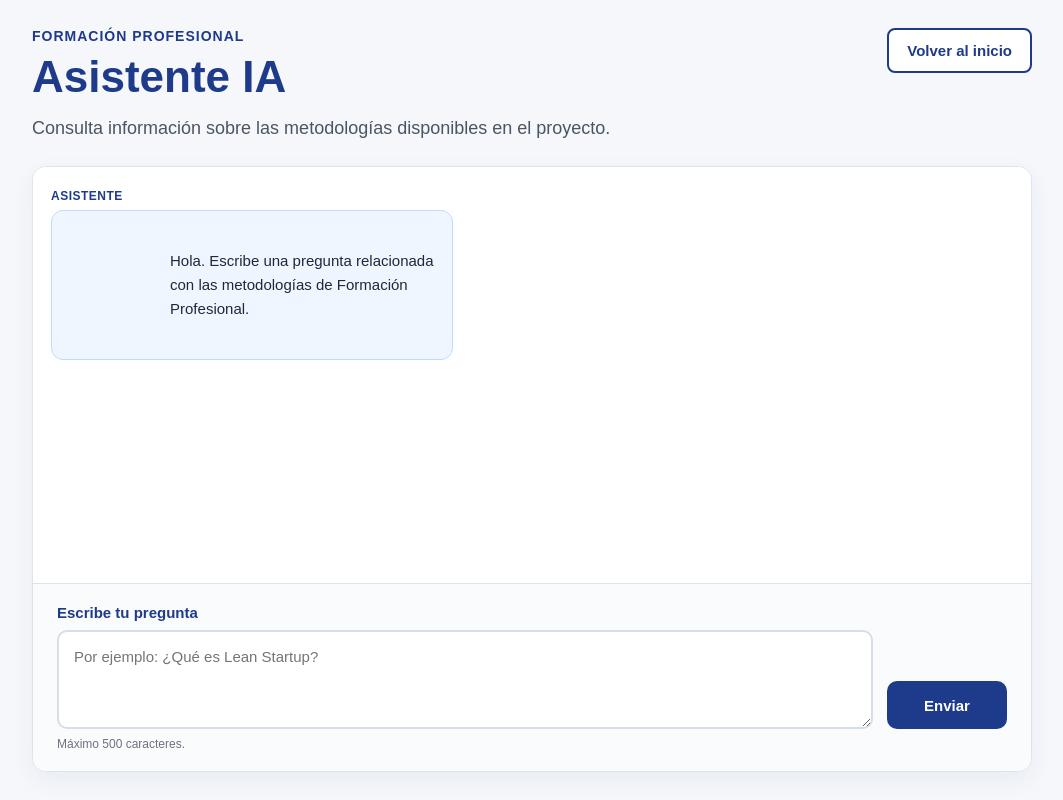
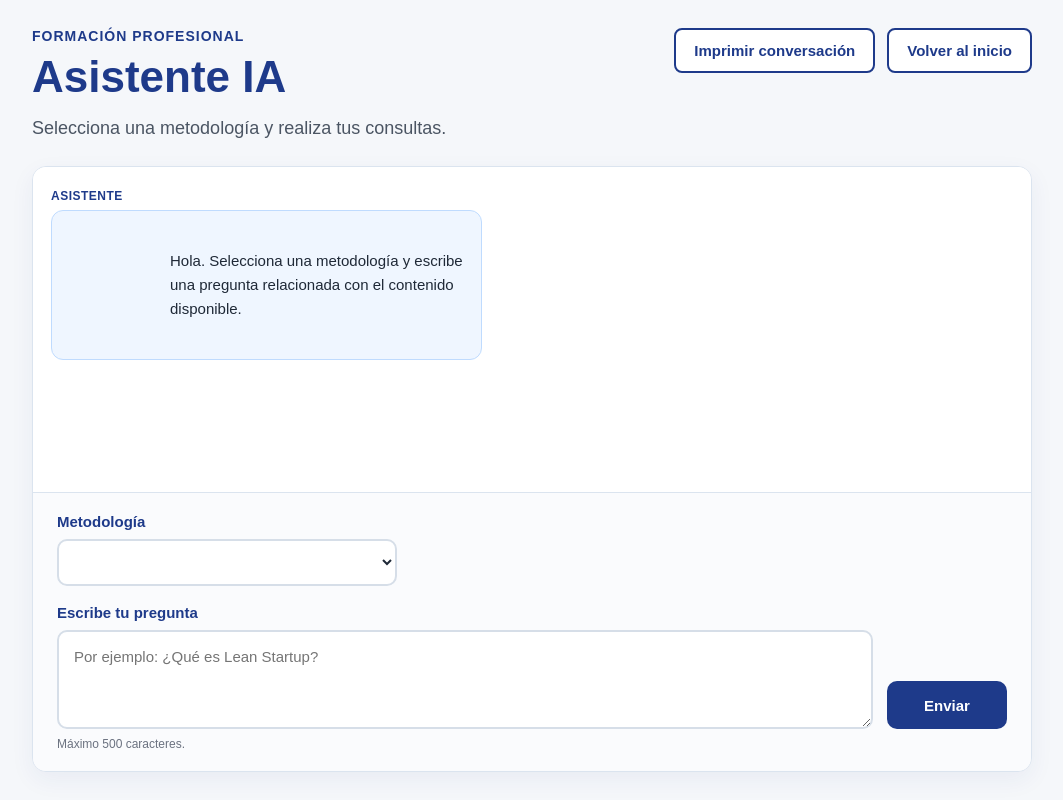
Before and after one commit to Violetarki/Proyecto-IA-FP, a Flask app: page /chat in a window 1280 px wide. Shown: the whole page, without its empty margins (108-1171 px from the left). Run offline with Flask 3, Linux system fonts and the light colour scheme; lists and menus that the app fills with data are empty.

Commit message:
Mejora del chatbot: historial, selección de metodología e impresión

```diff
--- a/web/app.py
+++ b/web/app.py
@@ -27,8 +27,11 @@ from werkzeug.utils import secure_filename
 from src.ingestion.indexador import indexar_documentos
 from src.rag.rag_pipeline import RAG
 
+
 app = Flask(__name__)
 rag = RAG()
+
+
 # La clave secreta permite que Flask gestione las sesiones.
 #
 # Primero intenta leerla desde una variable de entorno.
@@ -77,7 +80,9 @@ def obtener_metodologias() -> list[str]:
     return sorted(metodologias)
 
 
-def mostrar_nombre_metodologia(metodologia: str) -> str:
+def mostrar_nombre_metodologia(
+    metodologia: str,
+) -> str:
     """
     Convierte el nombre de una carpeta en un texto legible.
 
@@ -101,7 +106,9 @@ def obtener_carpeta_metodologia(
     if not metodologia:
         return None
 
-    carpeta_metodologia = CARPETA_DOCUMENTOS / metodologia
+    carpeta_metodologia = (
+        CARPETA_DOCUMENTOS / metodologia
+    )
 
     if not carpeta_metodologia.exists():
         return None
@@ -112,13 +119,17 @@ def obtener_carpeta_metodologia(
     return carpeta_metodologia
 
 
-def obtener_documentos(metodologia: str) -> list[str]:
+def obtener_documentos(
+    metodologia: str,
+) -> list[str]:
     """
     Devuelve los archivos PDF de una metodología.
     """
 
-    carpeta_metodologia = obtener_carpeta_metodologia(
-        metodologia
+    carpeta_metodologia = (
+        obtener_carpeta_metodologia(
+            metodologia
+        )
     )
 
     if carpeta_metodologia is None:
@@ -134,12 +145,17 @@ def obtener_documentos(metodologia: str) -> list[str]:
     return sorted(documentos)
 
 
-def es_pdf(nombre_archivo: str) -> bool:
+def es_pdf(
+    nombre_archivo: str,
+) -> bool:
     """
     Comprueba si un archivo tiene extensión PDF.
     """
 
-    return Path(nombre_archivo).suffix.lower() == ".pdf"
+    return (
+        Path(nombre_archivo).suffix.lower()
+        == ".pdf"
+    )
 
 
 def profesor_autenticado() -> bool:
@@ -147,10 +163,15 @@ def profesor_autenticado() -> bool:
     Comprueba si el profesor ha iniciado sesión.
     """
 
-    return session.get("profesor_autenticado", False)
+    return session.get(
+        "profesor_autenticado",
+        False,
+    )
 
 
-def login_requerido(funcion: Callable) -> Callable:
+def login_requerido(
+    funcion: Callable,
+) -> Callable:
     """
     Protege una ruta para que solo pueda acceder
     un profesor autenticado.
@@ -159,16 +180,27 @@ def login_requerido(funcion: Callable) -> Callable:
     """
 
     @wraps(funcion)
-    def funcion_protegida(*args, **kwargs):
+    def funcion_protegida(
+        *args,
+        **kwargs,
+    ):
         if not profesor_autenticado():
             flash(
-                "Debes iniciar sesión para acceder al panel.",
+                (
+                    "Debes iniciar sesión para "
+                    "acceder al panel."
+                ),
                 "error",
             )
 
-            return redirect(url_for("login"))
+            return redirect(
+                url_for("login")
+            )
 
-        return funcion(*args, **kwargs)
+        return funcion(
+            *args,
+            **kwargs,
+        )
 
     return funcion_protegida
 
@@ -179,17 +211,43 @@ def inicio():
     Muestra la portada principal de la aplicación.
     """
 
-    return render_template("inicio.html")
+    return render_template(
+        "inicio.html"
+    )
 
-@app.route("/chat", methods=["GET", "POST"])
+
+@app.route(
+    "/chat",
+    methods=["GET", "POST"],
+)
 def chat():
     """
     Muestra la interfaz pública del chatbot y procesa
     las preguntas realizadas por el alumnado.
+
+    El alumno puede elegir la metodología sobre la que
+    desea realizar la consulta. Además, se recupera el
+    historial completo para mostrar toda la conversación.
     """
 
-    pregunta = ""
-    respuesta = ""
+    metodologias = obtener_metodologias()
+
+    metodologia_seleccionada = (
+        request.form.get(
+            "metodologia",
+            "lean_startup",
+        )
+    )
+
+    if (
+        metodologia_seleccionada
+        not in metodologias
+    ):
+        metodologia_seleccionada = (
+            metodologias[0]
+            if metodologias
+            else ""
+        )
 
     if request.method == "POST":
         pregunta = request.form.get(
@@ -203,26 +261,56 @@ def chat():
                 "error",
             )
 
+        elif not metodologia_seleccionada:
+            flash(
+                (
+                    "Debes seleccionar una "
+                    "metodología válida."
+                ),
+                "error",
+            )
+
         else:
             try:
-                respuesta = rag.responder(
+                rag.responder(
                     pregunta=pregunta,
-                    metodologia="lean_startup",
+                    metodologia=(
+                        metodologia_seleccionada
+                    ),
                 )
 
             except Exception as error:
                 flash(
-                    f"No se ha podido generar la respuesta: {error}",
+                    (
+                        "No se ha podido generar "
+                        f"la respuesta: {error}"
+                    ),
                     "error",
                 )
 
+    conversacion = (
+        rag.historial.obtener_historial(
+            rag.id_conversacion
+        )
+    )
+
     return render_template(
         "chatbot.html",
-        pregunta=pregunta,
-        respuesta=respuesta,
+        conversacion=conversacion,
+        metodologias=metodologias,
+        metodologia_seleccionada=(
+            metodologia_seleccionada
+        ),
+        mostrar_nombre_metodologia=(
+            mostrar_nombre_metodologia
+        ),
     )
 
-@app.route("/login", methods=["GET", "POST"])
+
+@app.route(
+    "/login",
+    methods=["GET", "POST"],
+)
 def login():
     """
     Muestra y procesa el formulario de acceso
@@ -230,36 +318,63 @@ def login():
     """
 
     if profesor_autenticado():
-        return redirect(url_for("gestionar_documentos"))
+        return redirect(
+            url_for(
+                "gestionar_documentos"
+            )
+        )
 
     if request.method == "POST":
-        usuario = request.form.get("usuario", "").strip()
-        contrasena = request.form.get("contrasena", "")
+        usuario = request.form.get(
+            "usuario",
+            "",
+        ).strip()
+
+        contrasena = request.form.get(
+            "contrasena",
+            "",
+        )
 
         credenciales_correctas = (
             usuario == USUARIO_PROFESOR
-            and contrasena == CONTRASENA_PROFESOR
+            and contrasena
+            == CONTRASENA_PROFESOR
         )
 
         if credenciales_correctas:
-            session["profesor_autenticado"] = True
-            session["usuario_profesor"] = usuario
+            session[
+                "profesor_autenticado"
+            ] = True
+
+            session[
+                "usuario_profesor"
+            ] = usuario
 
             flash(
-                "Has iniciado sesión correctamente.",
+                (
+                    "Has iniciado sesión "
+                    "correctamente."
+                ),
                 "exito",
             )
 
             return redirect(
-                url_for("gestionar_documentos")
+                url_for(
+                    "gestionar_documentos"
+                )
             )
 
         flash(
-            "El usuario o la contraseña no son correctos.",
+            (
+                "El usuario o la contraseña "
+                "no son correctos."
+            ),
             "error",
         )
 
-    return render_template("login.html")
+    return render_template(
+        "login.html"
+    )
 
 
 @app.route("/logout")
@@ -271,14 +386,21 @@ def logout():
     session.clear()
 
     flash(
-        "Has cerrado sesión correctamente.",
+        (
+            "Has cerrado sesión "
+            "correctamente."
+        ),
         "informacion",
     )
 
-    return redirect(url_for("inicio"))
+    return redirect(
+        url_for("inicio")
+    )
 
 
-@app.route("/profesor/documentos")
+@app.route(
+    "/profesor/documentos"
+)
 @login_requerido
 def gestionar_documentos():
     """
@@ -287,13 +409,19 @@ def gestionar_documentos():
     """
 
     metodologias = obtener_metodologias()
-    metodologia_seleccionada = request.args.get(
-        "metodologia"
+
+    metodologia_seleccionada = (
+        request.args.get(
+            "metodologia"
+        )
     )
 
     documentos = []
 
-    if metodologia_seleccionada in metodologias:
+    if (
+        metodologia_seleccionada
+        in metodologias
+    ):
         documentos = obtener_documentos(
             metodologia_seleccionada
         )
@@ -301,7 +429,9 @@ def gestionar_documentos():
     return render_template(
         "gestion_documentos.html",
         metodologias=metodologias,
-        metodologia_seleccionada=metodologia_seleccionada,
+        metodologia_seleccionada=(
+            metodologia_seleccionada
+        ),
         documentos=documentos,
         mostrar_nombre_metodologia=(
             mostrar_nombre_metodologia
@@ -319,26 +449,44 @@ def subir_documento():
     Sube un archivo PDF a la metodología seleccionada.
     """
 
-    metodologia = request.form.get("metodologia")
-    archivo = request.files.get("archivo")
+    metodologia = request.form.get(
+        "metodologia"
+    )
 
-    carpeta_metodologia = obtener_carpeta_metodologia(
-        metodologia
+    archivo = request.files.get(
+        "archivo"
+    )
+
+    carpeta_metodologia = (
+        obtener_carpeta_metodologia(
+            metodologia
+        )
     )
 
     if carpeta_metodologia is None:
         flash(
-            "La metodología seleccionada no es válida.",
+            (
+                "La metodología seleccionada "
+                "no es válida."
+            ),
             "error",
         )
 
         return redirect(
-            url_for("gestionar_documentos")
+            url_for(
+                "gestionar_documentos"
+            )
         )
 
-    if archivo is None or archivo.filename == "":
+    if (
+        archivo is None
+        or archivo.filename == ""
+    ):
         flash(
-            "Debes seleccionar un archivo.",
+            (
+                "Debes seleccionar "
+                "un archivo."
+            ),
             "error",
         )
 
@@ -349,11 +497,16 @@ def subir_documento():
             )
         )
 
-    nombre_seguro = secure_filename(archivo.filename)
+    nombre_seguro = secure_filename(
+        archivo.filename
+    )
 
     if not nombre_seguro:
         flash(
-            "El nombre del archivo no es válido.",
+            (
+                "El nombre del archivo "
+                "no es válido."
+            ),
             "error",
         )
 
@@ -366,7 +519,10 @@ def subir_documento():
 
     if not es_pdf(nombre_seguro):
         flash(
-            "Solo se permiten archivos PDF.",
+            (
+                "Solo se permiten "
+                "archivos PDF."
+            ),
             "error",
         )
 
@@ -378,12 +534,16 @@ def subir_documento():
         )
 
     ruta_destino = (
-        carpeta_metodologia / nombre_seguro
+        carpeta_metodologia
+        / nombre_seguro
     )
 
     if ruta_destino.exists():
         flash(
-            "Ya existe un documento con ese nombre.",
+            (
+                "Ya existe un documento "
+                "con ese nombre."
+            ),
             "error",
         )
 
@@ -394,10 +554,15 @@ def subir_documento():
             )
         )
 
-    archivo.save(ruta_destino)
+    archivo.save(
+        ruta_destino
+    )
 
     flash(
-        "Documento subido correctamente.",
+        (
+            "Documento subido "
+            "correctamente."
+        ),
         "exito",
     )
 
@@ -419,26 +584,41 @@ def eliminar_documento():
     Elimina un archivo PDF de la metodología seleccionada.
     """
 
-    metodologia = request.form.get("metodologia")
-    nombre_documento = request.form.get("documento")
+    metodologia = request.form.get(
+        "metodologia"
+    )
 
-    carpeta_metodologia = obtener_carpeta_metodologia(
-        metodologia
+    nombre_documento = request.form.get(
+        "documento"
+    )
+
+    carpeta_metodologia = (
+        obtener_carpeta_metodologia(
+            metodologia
+        )
     )
 
     if carpeta_metodologia is None:
         flash(
-            "La metodología seleccionada no es válida.",
+            (
+                "La metodología seleccionada "
+                "no es válida."
+            ),
             "error",
         )
 
         return redirect(
-            url_for("gestionar_documentos")
+            url_for(
+                "gestionar_documentos"
+            )
         )
 
     if not nombre_documento:
         flash(
-            "No se ha indicado ningún documento.",
+            (
+                "No se ha indicado "
+                "ningún documento."
+            ),
             "error",
         )
 
@@ -455,7 +635,10 @@ def eliminar_documento():
 
     if nombre_seguro != nombre_documento:
         flash(
-            "El nombre del documento no es válido.",
+            (
+                "El nombre del documento "
+                "no es válido."
+            ),
             "error",
         )
 
@@ -467,7 +650,8 @@ def eliminar_documento():
         )
 
     ruta_documento = (
-        carpeta_metodologia / nombre_seguro
+        carpeta_metodologia
+        / nombre_seguro
     )
 
     if not ruta_documento.exists():
@@ -488,7 +672,10 @@ def eliminar_documento():
         or not es_pdf(nombre_seguro)
     ):
         flash(
-            "El archivo seleccionado no es un PDF válido.",
+            (
+                "El archivo seleccionado "
+                "no es un PDF válido."
+            ),
             "error",
         )
 
@@ -502,7 +689,10 @@ def eliminar_documento():
     ruta_documento.unlink()
 
     flash(
-        "Documento eliminado correctamente.",
+        (
+            "Documento eliminado "
+            "correctamente."
+        ),
         "exito",
     )
 
@@ -525,35 +715,48 @@ def reconstruir_base_vectorial():
     el proceso completo de indexación.
     """
 
-    metodologia = request.form.get("metodologia")
+    metodologia = request.form.get(
+        "metodologia"
+    )
 
-    carpeta_metodologia = obtener_carpeta_metodologia(
-        metodologia
+    carpeta_metodologia = (
+        obtener_carpeta_metodologia(
+            metodologia
+        )
     )
 
     if carpeta_metodologia is None:
         flash(
-            "La metodología seleccionada no es válida.",
+            (
+                "La metodología seleccionada "
+                "no es válida."
+            ),
             "error",
         )
 
         return redirect(
-            url_for("gestionar_documentos")
+            url_for(
+                "gestionar_documentos"
+            )
         )
 
     try:
         indexar_documentos()
 
         flash(
-            "Base de conocimiento actualizada correctamente.",
+            (
+                "Base de conocimiento "
+                "actualizada correctamente."
+            ),
             "exito",
         )
 
     except Exception as error:
         flash(
             (
-                "No se ha podido actualizar la base "
-                f"de conocimiento: {error}"
+                "No se ha podido actualizar "
+                "la base de conocimiento: "
+                f"{error}"
             ),
             "error",
         )
@@ -565,5 +768,8 @@ def reconstruir_base_vectorial():
         )
     )
 
+
 if __name__ == "__main__":
-    app.run(debug=True)
+    app.run(
+        debug=True
+    )
--- a/web/static/styles.css
+++ b/web/static/styles.css
@@ -115,6 +115,7 @@ h3 {
     padding: 10px 16px;
     border: none;
     border-radius: 6px;
+    font-family: Arial, sans-serif;
     font-size: 14px;
     cursor: pointer;
 }
@@ -360,6 +361,13 @@ h3 {
     line-height: 1.5;
 }
 
+.acciones-chat {
+    display: flex;
+    align-items: center;
+    gap: 12px;
+    flex-shrink: 0;
+}
+
 .enlace-volver-chat {
     flex-shrink: 0;
     padding: 12px 18px;
@@ -370,10 +378,29 @@ h3 {
     font-size: 15px;
     font-weight: 600;
     text-decoration: none;
-    transition: background-color 0.2s ease;
+    transition:
+        background-color 0.2s ease,
+        border-color 0.2s ease;
 }
 
 .enlace-volver-chat:hover {
+    background-color: #eff6ff;
+}
+
+.boton-imprimir {
+    padding: 12px 18px;
+    border: 2px solid #1e3a8a;
+    border-radius: 8px;
+    background-color: #ffffff;
+    color: #1e3a8a;
+    font-size: 15px;
+    font-weight: 600;
+    transition:
+        background-color 0.2s ease,
+        border-color 0.2s ease;
+}
+
+.boton-imprimir:hover {
     background-color: #eff6ff;
 }
 
@@ -462,6 +489,29 @@ h3 {
     font-weight: 700;
 }
 
+.grupo-metodologia {
+    margin-bottom: 18px;
+}
+
+.grupo-metodologia select {
+    width: 100%;
+    max-width: 340px;
+    padding: 12px 14px;
+    border: 2px solid #d6dee8;
+    border-radius: 10px;
+    background-color: #ffffff;
+    color: #1f2937;
+    font-family: Arial, sans-serif;
+    font-size: 15px;
+    cursor: pointer;
+}
+
+.grupo-metodologia select:focus {
+    border-color: #2563eb;
+    outline: none;
+    box-shadow: 0 0 0 3px rgba(37, 99, 235, 0.12);
+}
+
 .contenedor-pregunta {
     display: flex;
     align-items: flex-end;
@@ -506,6 +556,10 @@ h3 {
     font-size: 12px;
 }
 
+/* ===========================
+   DISEÑO RESPONSIVE
+=========================== */
+
 @media (max-width: 700px) {
     .pagina-chat {
         padding: 20px 12px;
@@ -528,8 +582,16 @@ h3 {
         font-size: 16px;
     }
 
+    .acciones-chat {
+        width: 100%;
+        align-items: stretch;
+        flex-direction: column;
+    }
+
+    .boton-imprimir,
     .enlace-volver-chat {
-        align-self: flex-start;
+        width: 100%;
+        text-align: center;
     }
 
     .ventana-chat {
@@ -544,6 +606,10 @@ h3 {
 
     .formulario-chat {
         padding: 18px;
+    }
+
+    .grupo-metodologia select {
+        max-width: none;
     }
 
     .contenedor-pregunta {
@@ -571,3 +637,97 @@ h3 {
         flex-direction: column;
     }
 }
+
+/* ===========================
+   IMPRESIÓN Y PDF
+=========================== */
+
+@media print {
+    @page {
+        margin: 18mm;
+    }
+
+    body,
+    .pagina-chat {
+        padding: 0;
+        background-color: #ffffff;
+        color: #000000;
+    }
+
+    .contenedor-chat {
+        width: 100%;
+        max-width: none;
+        min-height: auto;
+        margin: 0;
+    }
+
+    .acciones-chat,
+    .formulario-chat,
+    .mensajes {
+        display: none;
+    }
+
+    .cabecera-chat {
+        display: block;
+        margin-bottom: 22px;
+        padding-bottom: 14px;
+        border-bottom: 1px solid #999999;
+    }
+
+    .cabecera-chat h1 {
+        color: #000000;
+        font-size: 28px;
+    }
+
+    .etiqueta-chat,
+    .descripcion-chat {
+        color: #333333;
+    }
+
+    .panel-chat {
+        display: block;
+        overflow: visible;
+        border: none;
+        border-radius: 0;
+        box-shadow: none;
+    }
+
+    .ventana-chat {
+        display: block;
+        min-height: auto;
+        max-height: none;
+        padding: 0;
+        overflow: visible;
+    }
+
+    .fila-mensaje {
+        margin-bottom: 16px;
+        break-inside: avoid;
+        page-break-inside: avoid;
+    }
+
+    .identificador-mensaje {
+        color: #000000;
+    }
+
+    .mensaje-chat {
+        width: auto;
+        max-width: 88%;
+        border: 1px solid #aaaaaa;
+        background-color: #ffffff;
+        color: #000000;
+        box-shadow: none;
+    }
+
+    .mensaje-usuario {
+        margin-left: auto;
+        background-color: #eeeeee;
+        color: #000000;
+    }
+
+    .mensaje-bot {
+        margin-right: auto;
+        background-color: #ffffff;
+        color: #000000;
+    }
+}
--- a/web/templates/chatbot.html
+++ b/web/templates/chatbot.html
@@ -30,10 +30,19 @@
                 <h1>Asistente IA</h1>
 
                 <p class="descripcion-chat">
-                    Consulta información sobre las metodologías
-                    disponibles en el proyecto.
+                    Selecciona una metodología y realiza tus consultas.
                 </p>
             </div>
+
+            <div class="acciones-chat">
+
+                <button
+                    type="button"
+                    class="boton boton-secundario boton-imprimir"
+                    onclick="window.print()"
+                >
+                    Imprimir conversación
+                </button>
 
                 <a
                     href="{{ url_for('inicio') }}"
@@ -42,7 +51,25 @@
                     Volver al inicio
                 </a>
 
+            </div>
+
         </header>
+
+        {% with mensajes = get_flashed_messages(
+            with_categories=true
+        ) %}
+            {% if mensajes %}
+                <div class="mensajes">
+                    {% for categoria, mensaje in mensajes %}
+                        <div
+                            class="mensaje mensaje-{{ categoria }}"
+                        >
+                            {{ mensaje }}
+                        </div>
+                    {% endfor %}
+                </div>
+            {% endif %}
+        {% endwith %}
 
         <section class="panel-chat">
 
@@ -55,14 +82,16 @@
                     </div>
 
                     <div class="mensaje-chat mensaje-bot">
-                        Hola. Escribe una pregunta relacionada
-                        con las metodologías de Formación
-                        Profesional.
+                        Hola. Selecciona una metodología y escribe
+                        una pregunta relacionada con el contenido
+                        disponible.
                     </div>
 
                 </div>
 
-                {% if pregunta %}
+                {% for mensaje in conversacion %}
+
+                    {% if mensaje.rol == "user" %}
 
                         <div class="fila-mensaje fila-usuario">
 
@@ -71,14 +100,12 @@
                             </div>
 
                             <div class="mensaje-chat mensaje-usuario">
-                            {{ pregunta }}
+                                {{ mensaje.contenido }}
                             </div>
 
                         </div>
 
-                {% endif %}
-
-                {% if respuesta %}
+                    {% elif mensaje.rol == "bot" %}
 
                         <div class="fila-mensaje fila-asistente">
 
@@ -87,12 +114,14 @@
                             </div>
 
                             <div class="mensaje-chat mensaje-bot">
-                            {{ respuesta }}
+                                {{ mensaje.contenido }}
                             </div>
 
                         </div>
 
                     {% endif %}
+
+                {% endfor %}
 
             </div>
 
@@ -101,6 +130,43 @@
                 action="{{ url_for('chat') }}"
                 method="POST"
             >
+
+                <div class="grupo-metodologia">
+
+                    <label
+                        for="metodologia"
+                        class="etiqueta-pregunta"
+                    >
+                        Metodología
+                    </label>
+
+                    <select
+                        id="metodologia"
+                        name="metodologia"
+                        required
+                    >
+
+                        {% for metodologia in metodologias %}
+
+                            <option
+                                value="{{ metodologia }}"
+                                {% if metodologia
+                                    == metodologia_seleccionada %}
+                                    selected
+                                {% endif %}
+                            >
+                                {{
+                                    mostrar_nombre_metodologia(
+                                        metodologia
+                                    )
+                                }}
+                            </option>
+
+                        {% endfor %}
+
+                    </select>
+
+                </div>
 
                 <label
                     for="pregunta"
```
Lines whose indentation alone changed are shown as unchanged.
